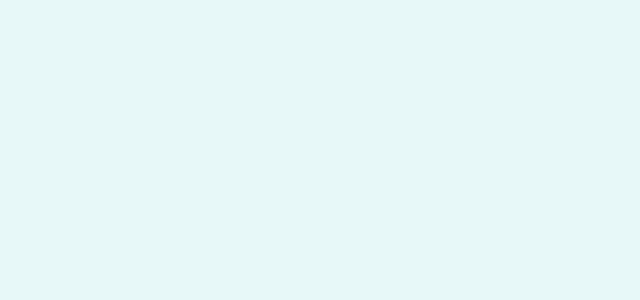
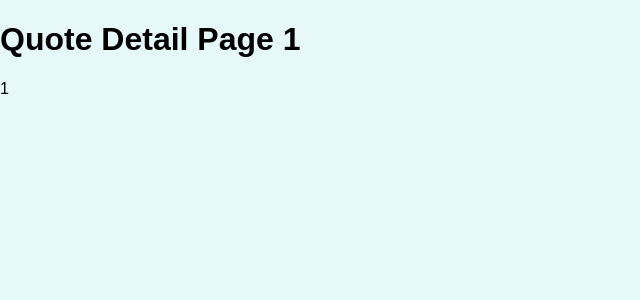
Before and after one commit to Solar5503/react-complete-guide-max11-router2-v5--, a React (Create React App) app: page /quotes/1 in a window 1280 px wide. Shown: the top 300 px of the page, without its empty margins (0-640 px from the left). Built offline with nearby package versions, Linux system fonts and the light colour scheme.

Commit message:
create pages and routes

```diff
--- a/src/App.js
+++ b/src/App.js
@@ -1,8 +1,24 @@
+import { Redirect, Route, Switch } from 'react-router-dom';
+import AllQuotes from './pages/AllQuotes';
+import NewQuote from './pages/NewQuote';
+import QuoteDetail from './pages/QuoteDetail';
+
 function App() {
   return (
-    <div>
-
-    </div>
+    <Switch>
+      <Route path="/" exact>
+        <Redirect to="/quotes" />
+      </Route>
+      <Route path="/quotes" exact>
+        <AllQuotes />
+      </Route>
+      <Route path="/quotes/:quoteId">
+        <QuoteDetail />
+      </Route>
+      <Route path="/new-quote">
+        <NewQuote />
+      </Route>
+    </Switch>
   );
 }
 
--- a/src/index.js
+++ b/src/index.js
@@ -1,7 +1,12 @@
 import ReactDOM from 'react-dom/client';
+import { BrowserRouter } from 'react-router-dom';
 
+import App from './App';
 import './index.css';
-import App from './App';
 
 const root = ReactDOM.createRoot(document.getElementById('root'));
-root.render(<App />);
+root.render(
+  <BrowserRouter>
+    <App />
+  </BrowserRouter>
+);
--- /dev/null
+++ b/src/pages/AllQuotes.js
@@ -0,0 +1,7 @@
+import React from 'react';
+
+const AllQuotes = () => {
+  return <h1>All Quotes Page</h1>;
+};
+
+export default AllQuotes;
--- /dev/null
+++ b/src/pages/NewQuote.js
@@ -0,0 +1,7 @@
+import React from 'react';
+
+const NewQuote = () => {
+  return <h1>New Quote Page</h1>;
+};
+
+export default NewQuote;
--- /dev/null
+++ b/src/pages/QuoteDetail.js
@@ -0,0 +1,18 @@
+import React from 'react';
+import { Route, useParams } from 'react-router-dom';
+import Comments from '../components/comments/Comments';
+
+const QuoteDetail = () => {
+  const { quoteId } = useParams();
+  return (
+    <>
+      <h1>Quote Detail Page {quoteId}</h1>
+      <p>{quoteId}</p>
+      <Route path={`/quotes/${quoteId}/comments`}>
+        <Comments />
+      </Route>
+    </>
+  );
+};
+
+export default QuoteDetail;
```
